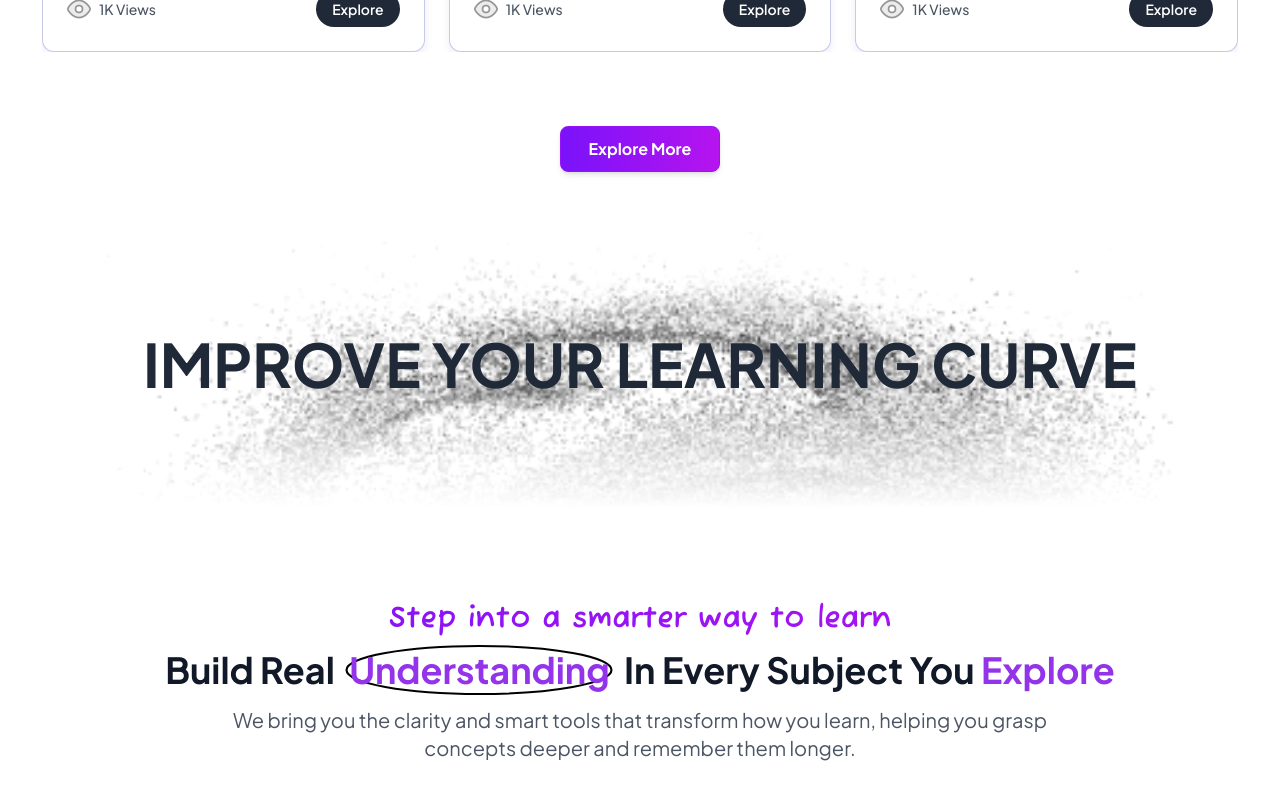
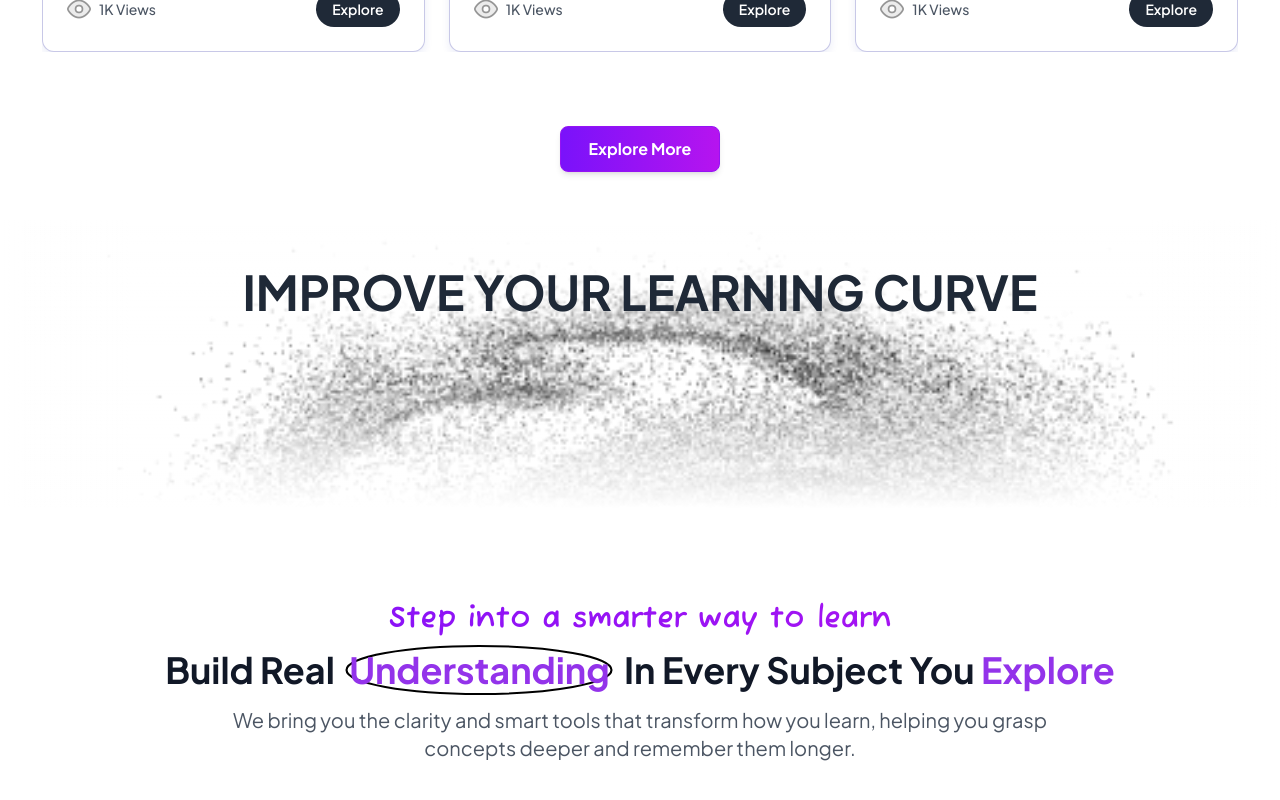
Before and after one commit to sathprithikas4824/eduPlatformUser, a Next.js app in the folder apps/web/: page / in a window 1280 px wide. Shown: the part 1472-2272 px from the top of the page. Built offline with nearby package versions, Linux system fonts and the light colour scheme.

Commit message:
cloud effect modified

```diff
--- a/apps/web/app/components/layout/ExploreTopics.tsx
+++ b/apps/web/app/components/layout/ExploreTopics.tsx
@@ -1323,9 +1323,9 @@ const ExploreTopics = () => {
           }}
         />
 
-        {/* Text Overlay */}
-        <div className="absolute inset-0 z-20 flex items-center justify-center">
-          <h2 className="text-2xl sm:text-3xl md:text-4xl lg:text-5xl xl:text-6xl font-bold text-gray-800 text-center px-4">
+        {/* Responsive Text Overlay */}
+        <div className="absolute inset-0 z-20 flex items-start justify-center pt-4 sm:pt-6 md:pt-8 lg:pt-10 xl:pt-12">
+          <h2 className="text-xl sm:text-2xl md:text-3xl lg:text-4xl xl:text-5xl font-bold text-gray-800 text-center px-4">
             IMPROVE YOUR LEARNING CURVE
           </h2>
         </div>
```
